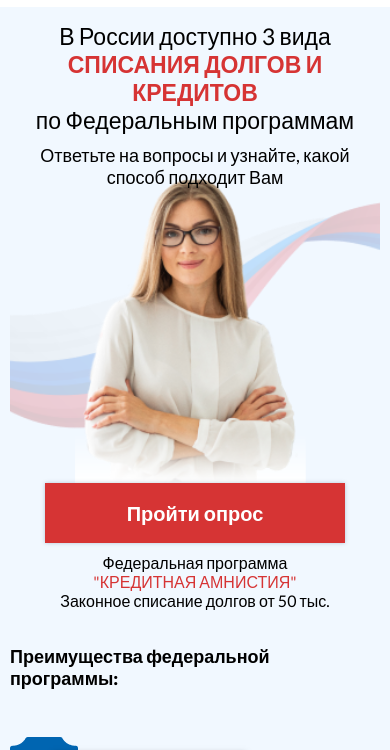
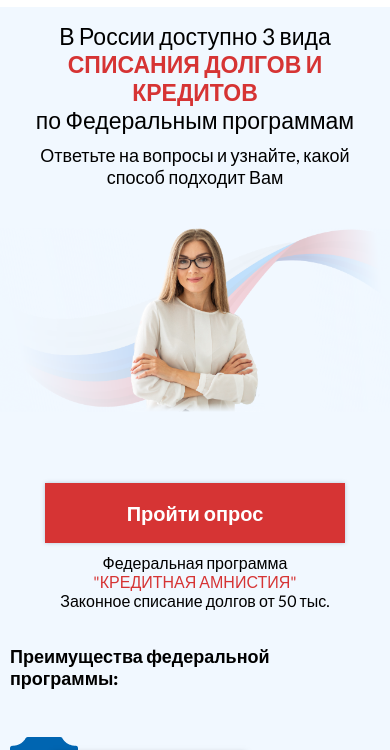
Before and after one commit to barsov-wd/bankruptcy, a website: page src/index.html in a window 390 px wide. Shown: the part 57-807 px from the top of the page. Drawn offline with nearby package versions, Linux system fonts and the light colour scheme; files that its build step writes are made by us from their sources; files whose address does not match are found by name.

Commit message:
полностью сверстан главный экран с адаптивом

```diff
--- a/src/sass/blocks/_header.scss
+++ b/src/sass/blocks/_header.scss
@@ -15,7 +15,7 @@
         width: 278px;
         height: 50px;
     }
-    &__mobile-button {
+    &__button-mobile {
         display: none;
     }
 }
--- a/src/sass/blocks/_media.scss
+++ b/src/sass/blocks/_media.scss
@@ -198,14 +198,14 @@
         }
     }
     .promo {
-        &__bg {
-            background: none;
-        }
+        // &__bg {
+        //     background: none;
+        // }
         &__inner {
             padding-top: 15px;
             min-height: 603px;
             margin-bottom: 35px;
-            background: url(../img/promo/promo-bg-mobile.png) bottom 127px (center / contain) no-repeat;
+            // background: url(../img/promo/promo-bg-mobile.png) bottom 127px (center / contain) no-repeat;
         }
         &__title {
             font-size: 23px;
```
Also changed, not shown: dist/css/style.min.css.
